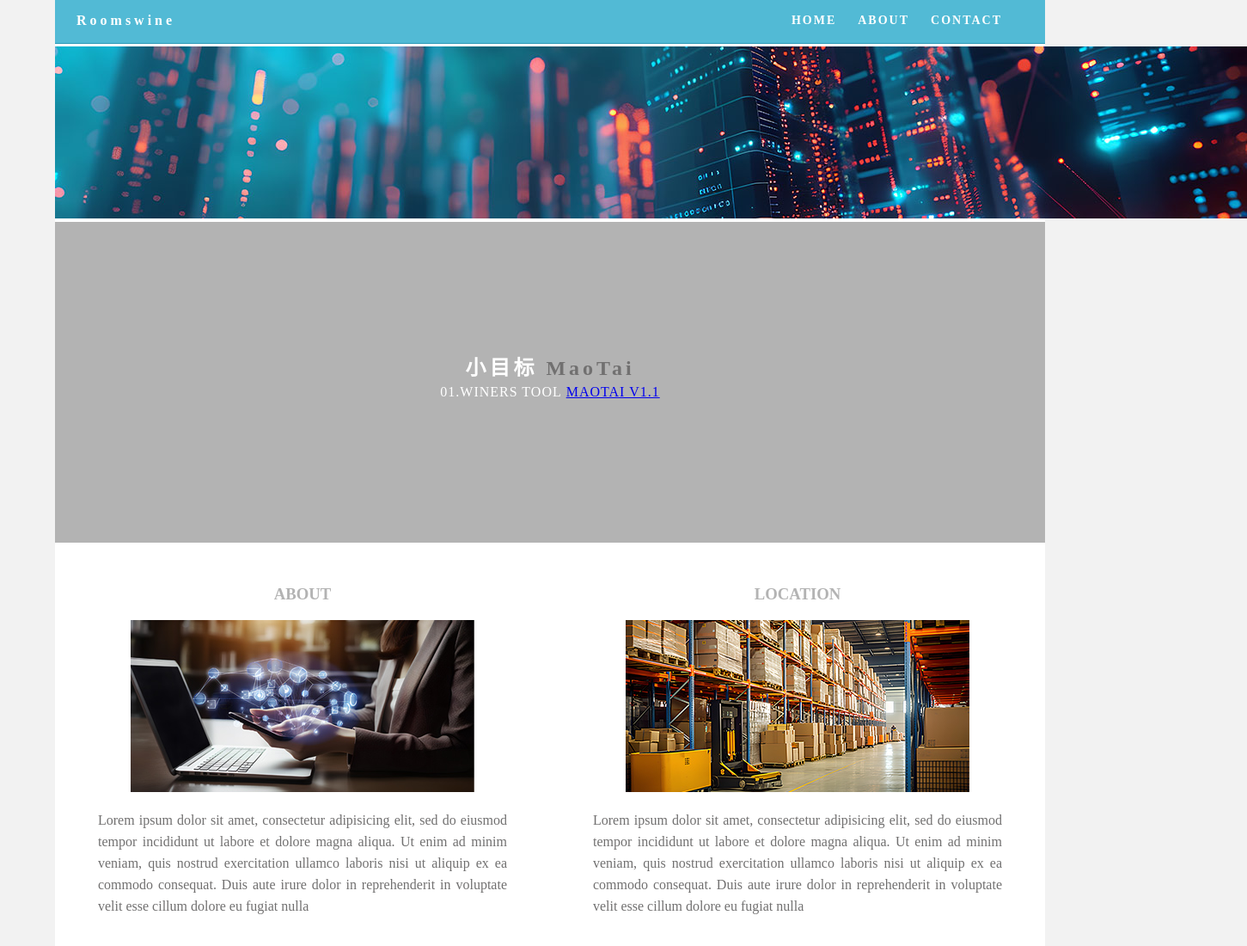
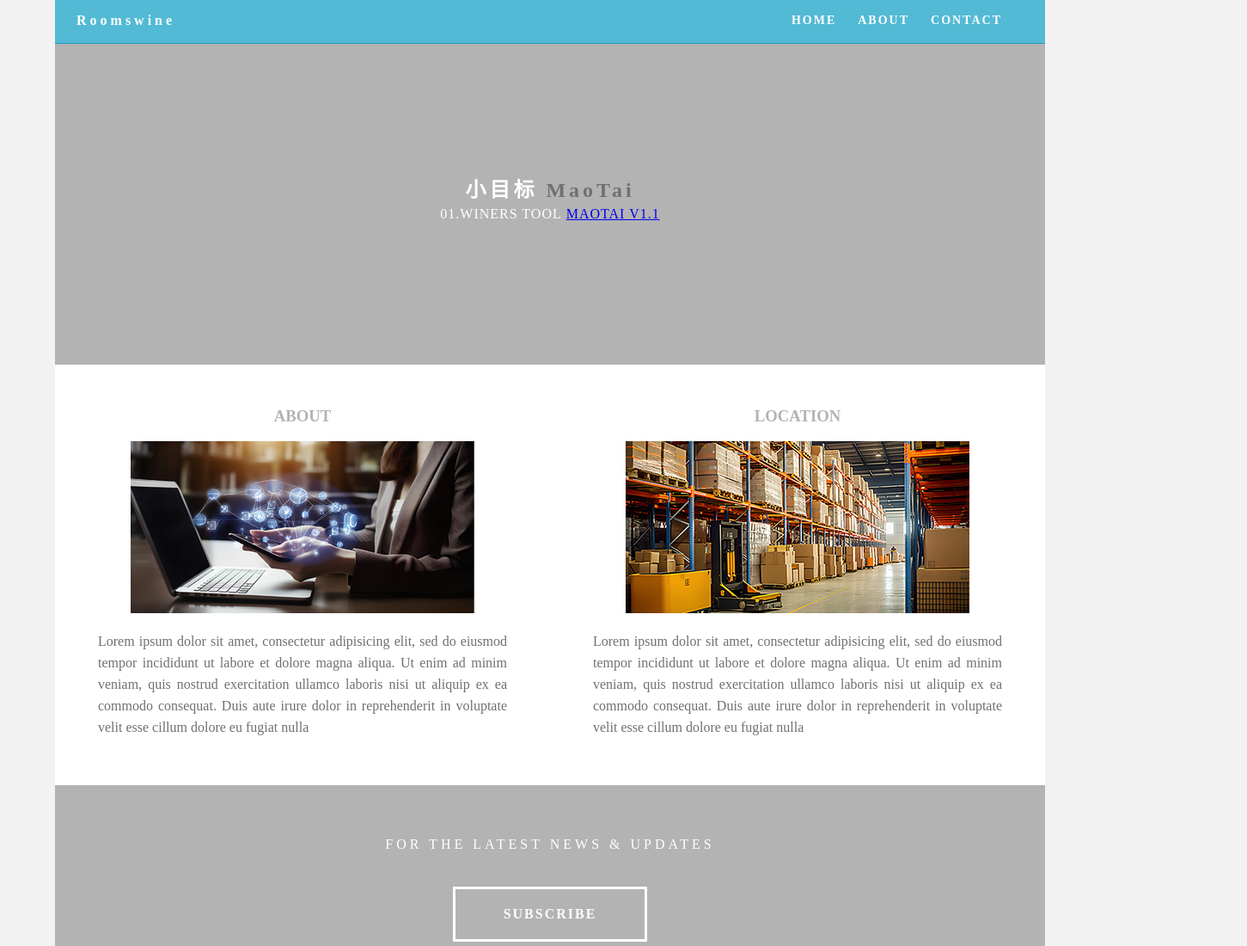
Before and after one commit to Deeppredator/deeppredator.github.io, a plain HTML site: page index.html in a window 1280 px wide. Shown: the top 1100 px of the page at 86% size, 1451 px wide, since content can reach past the window. Drawn offline with Linux system fonts and the light colour scheme.

Commit message:
Update index.html

```diff
--- a/index.html
+++ b/index.html
@@ -31,7 +31,7 @@
       </ul>
     </nav>
   </header>
-  <img src="images/00_1387x200.jpg" width="001387" height="200" alt=""/>  <!-- Hero Section -->
+<!-- Hero Section -->
   <section class="hero" id="hero">
     <h2 class="hero_header">小目标 <span class="light">MaoTai</span></h2>
     <p class="tagline">01.WINERS TOOL&nbsp;<a href="software/MaoTai_v1.1.rar">MAOTAI V1.1</a></p>
```
